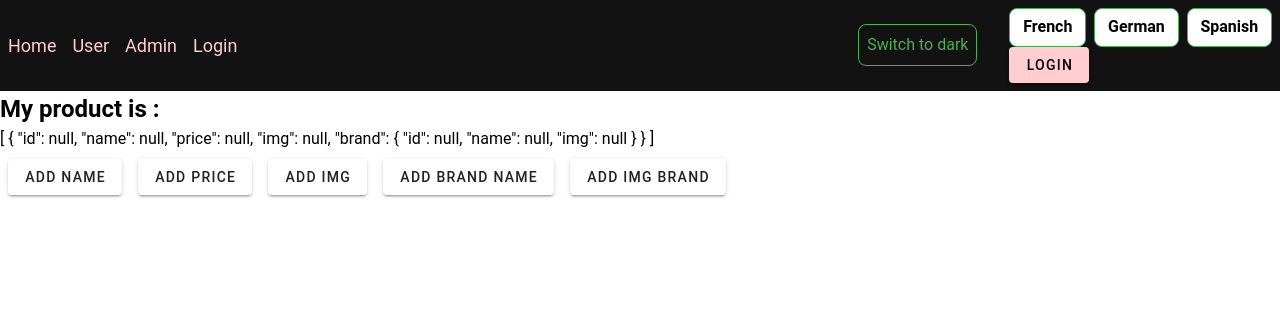
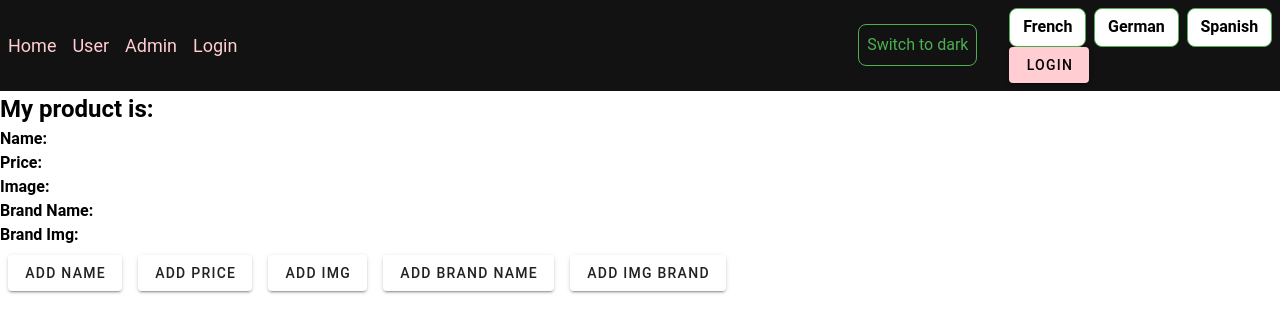
Before and after one commit to Louis-Gonzalez/starterPack, a Nuxt app: page / in a window 1280 px wide. Shown: the top 332 px of the page. Built offline with nearby package versions, Linux system fonts and the light colour scheme.

Commit message:
ADD reactivity for info product

```diff
--- a/components/sandbox/Products.vue
+++ b/components/sandbox/Products.vue
@@ -20,14 +20,24 @@
     myProduct.value.brand.name = "Roma";
   }
   const addImgBrand = () => {
-    myProduct.value.brand.img = "~/assets/img/logo-verger.jgp"
+    myProduct.value.brand.img = "/img/logo-verger.jpg"
   }
 </script>
 
 <template>
   <div>
-    <h1>My product is :</h1>
-    <p>{{myProduct}}</p>
+    <h1>My product is:</h1>
+    <ul>
+      <li><strong>Name:</strong> {{ myProduct.name }}</li>
+      <li><strong>Price:</strong> {{ myProduct.price }}</li>
+      <li><strong>Image:</strong>
+        <img :src="myProduct.img" width="100" v-if="myProduct.img" :alt="myProduct.name"/>
+      </li>
+      <li><strong>Brand Name:</strong> {{ myProduct.brand.name }}</li>
+      <li><strong>Brand Img:</strong>
+        <img :src="myProduct.brand.img" width="100" v-if="myProduct.brand.img" :alt="myProduct.name"/>
+      </li>
+    </ul>
     <v-btn class="ma-2" @click="addName">Add name</v-btn>
     <v-btn class="ma-2" @click="addPrice">Add price</v-btn>
     <v-btn class="ma-2" @click="addImg">Add img</v-btn>
--- a/stores/productStore.ts
+++ b/stores/productStore.ts
@@ -15,10 +15,10 @@ export const useProductStore = defineStore('product', () => {
     }
   })
 
-  const product = ref([defaultProduct()])
+  const product = ref(defaultProduct())
 
   function clearProduct() {
-    product.value = [defaultProduct()]
+    product.value = defaultProduct()
   }
 
   return {
```
Also changed, not shown: public/img/logo-verger.jpg (renamed from assets/img/logo-verger.jpg).
